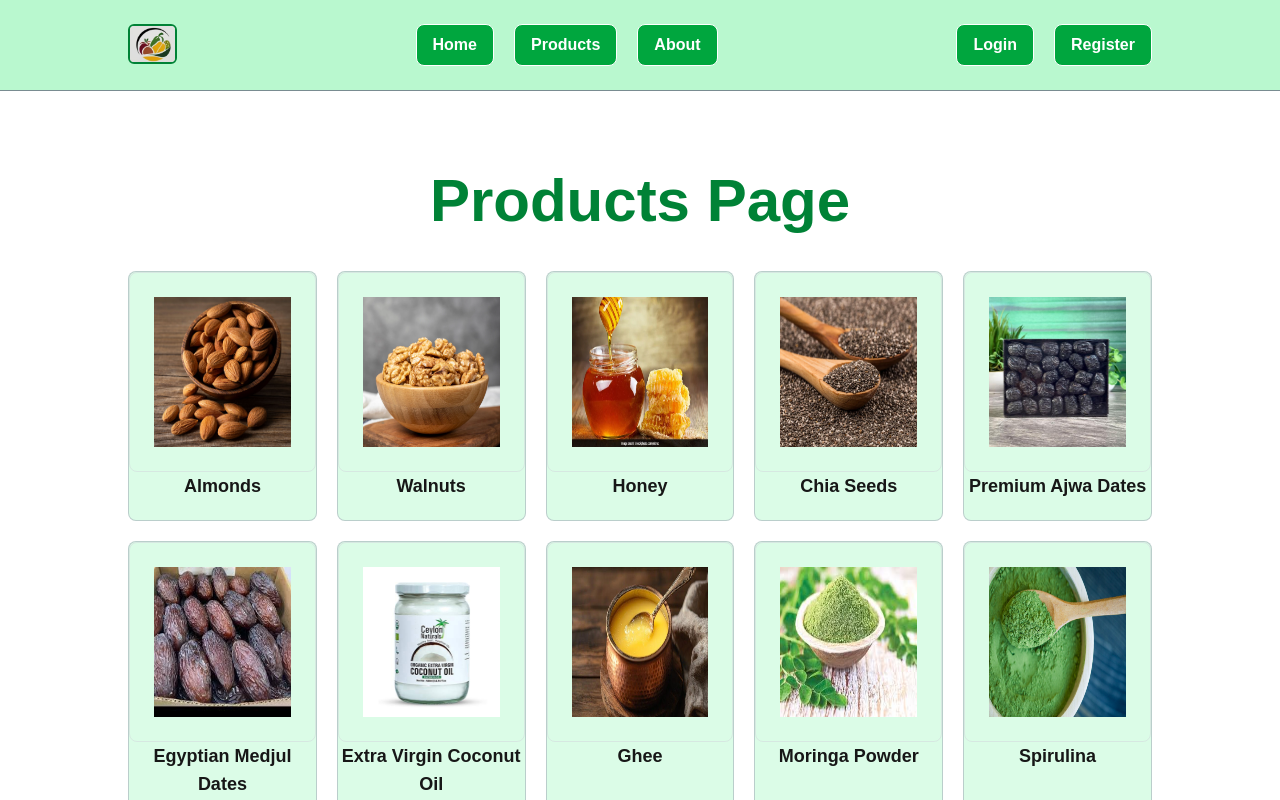
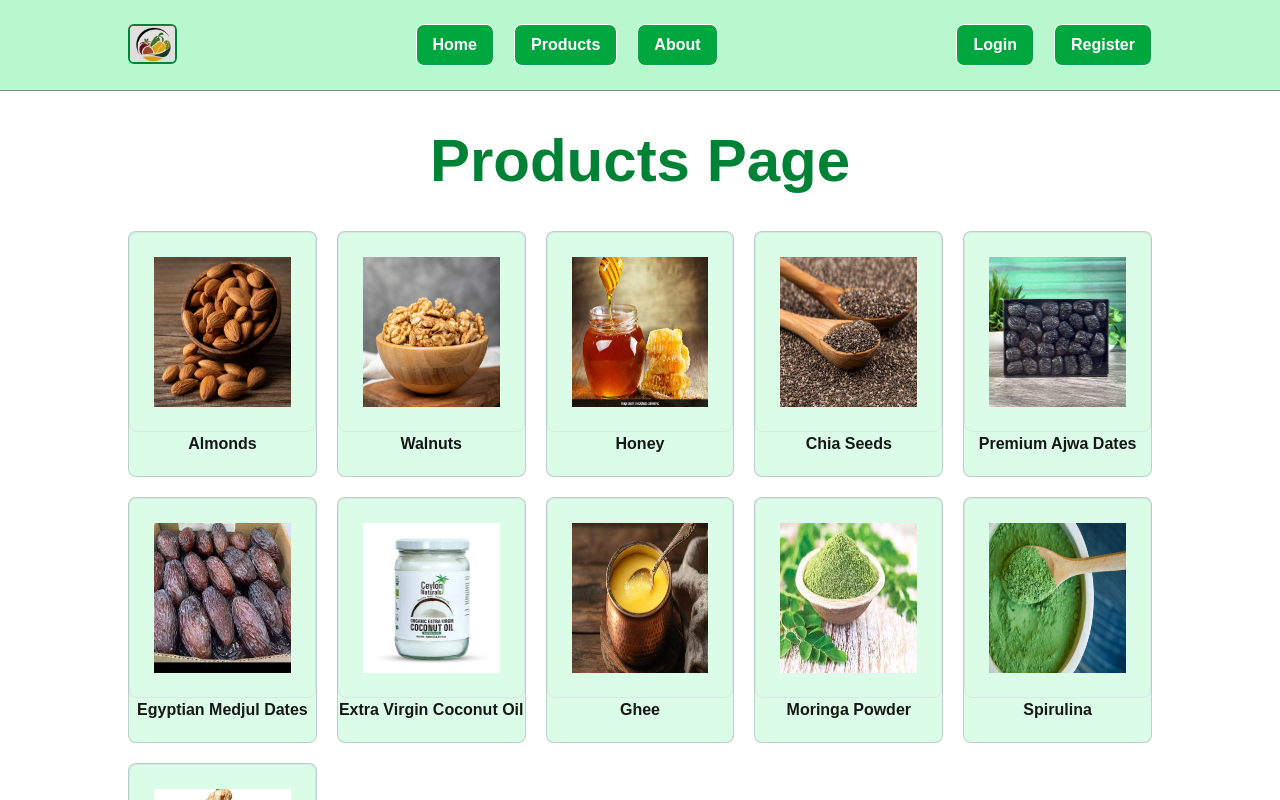
Before and after one commit to helal366/abdullahmart, a Next.js app: page /products in a window 1280 px wide. Shown: the top 800 px of the page. Built offline with nearby package versions, Linux system fonts and the light colour scheme.

Commit message:
Image is placed instead of img.

```diff
--- a/src/app/products/page.jsx
+++ b/src/app/products/page.jsx
@@ -1,8 +1,9 @@
+import Image from 'next/image'
 import Link from 'next/link'
 import React from 'react'
 
 export default function ProductsPage() {
- const data = [
+  const data = [
     {
       id: "64e4c5f92a3d9c7a1f3e9b12",
       name: "Almonds",
@@ -28,43 +29,43 @@ export default function ProductsPage() {
       description: "Chia Seeds are tiny black or white seeds from the Salvia hispanica plant, native to Central and South America. They’re rich in fiber, omega-3 fatty acids, protein, antioxidants, and essential minerals like calcium and magnesium. When soaked in liquid, chia seeds absorb many times their weight in water, forming a gel-like texture, which makes them popular in puddings, smoothies, and as an egg substitute in vegan baking."
     },
     {
-      id:"64f7c2d9b1a8e4f2d7c9b5a3",
+      id: "64f7c2d9b1a8e4f2d7c9b5a3",
       name: "Premium Ajwa Dates",
       image: "/ajwa_premium_dates.jpg",
       description: "Premium Ajwa Dates are a prized variety of dates grown in Medina, Saudi Arabia, known for their rich, soft texture, natural sweetness, and distinctive dark color. They are highly valued for their nutritional benefits, including being a good source of fiber, antioxidants, and essential minerals, while also holding cultural and traditional significance."
     },
     {
-      id:"6501d4f7e2b3c9a1f4b7d2e8",
+      id: "6501d4f7e2b3c9a1f4b7d2e8",
       name: "Egyptian Medjul Dates",
       image: "/egyptian_medjul_dates.jpg",
       description: "Egyptian Medjool Dates are large, soft, and naturally sweet dates, often called the “king of dates” for their rich flavor and chewy texture. Grown in Egypt’s ideal climate, they are packed with fiber, potassium, and antioxidants, making them both a healthy snack and a natural energy booster."
     },
     {
-      id:"6512e9b8a7c4f1d3e2b5a9c6",
+      id: "6512e9b8a7c4f1d3e2b5a9c6",
       name: "Extra Virgin Coconut Oil",
       image: "/extra_virgin_coconut_oil.jpg",
       description: "Extra Virgin Coconut Oil is a natural, unrefined oil extracted from fresh coconut meat without the use of heat or chemicals. It retains its pure aroma, flavor, and nutrients, making it rich in healthy fats, antioxidants, and antimicrobial properties. Commonly used in cooking, skincare, and haircare, it is valued for its versatility and health benefits."
     },
     {
-      id:"6524f7a1d9c3e8b2a4f1c7d5",
+      id: "6524f7a1d9c3e8b2a4f1c7d5",
       name: "Ghee",
       image: "/ghee.jpg",
       description: "Ghee is a type of clarified butter traditionally used in South Asian cooking, made by simmering butter to remove water and milk solids. It has a rich, nutty flavor, a high smoke point, and is valued for its nutritional benefits, including healthy fats and fat-soluble vitamins. Commonly used in cooking, Ayurveda, and rituals, ghee is prized for both taste and wellness."
     },
     {
-      id:"6536a2d4b9e7c1f8d3a5e2c7",
+      id: "6536a2d4b9e7c1f8d3a5e2c7",
       name: "Moringa Powder",
       image: "/moringa_powder.jpg",
       description: "Moringa Powder is made from the dried leaves of the Moringa oleifera tree, often called the “drumstick tree” or “miracle tree.” It is rich in vitamins, minerals, antioxidants, and plant protein, making it a popular superfood. Commonly added to smoothies, teas, and recipes, moringa powder is valued for supporting energy, immunity, and overall wellness."
     },
     {
-      id:"6548c3b1f2a9e7d4c8b5a1f6",
+      id: "6548c3b1f2a9e7d4c8b5a1f6",
       name: "Spirulina",
       image: "/spirulina.jpg",
       description: "Spirulina is a blue-green algae known as a nutrient-dense superfood. Packed with protein, vitamins, minerals, and antioxidants, it supports energy, immunity, and overall wellness. Commonly available in powder or tablet form, spirulina is often added to smoothies, juices, and health supplements for a natural nutrient boost."
     },
     {
-      id:"655ad7e2b4c1f9a8d3e6b2c4",
+      id: "655ad7e2b4c1f9a8d3e6b2c4",
       name: "Turmeric Powder",
       image: "/turmeric_powder.jpg",
       description: "Turmeric Powder is a bright yellow spice made from the dried root of the turmeric plant (Curcuma longa). Renowned for its warm, earthy flavor and natural anti-inflammatory properties, it is widely used in cooking, herbal remedies, and wellness practices. Rich in antioxidants, turmeric powder supports digestion, immunity, and overall health."
@@ -72,14 +73,19 @@ export default function ProductsPage() {
   ]
   return (
     <section className='py-10 padding'>
-      <h1 className='text-bold text-green-700 text-4xl lg:text-6xl font-bold my-10 text-center '>Products Page
+      <h1 className='text-green-700 text-4xl lg:text-6xl font-bold mb-10 text-center '>Products Page
       </h1>
       <section className='grid sm:grid-cols-2 md:grid-cols-3 lg:grid-cols-4 xl:grid-cols-5 2xl:grid-cols-6 gap-5'>
         {data.map(d => <div key={d?.id} className='bg-green-100 rounded-lg border border-gray-400/50'>
           <Link href={`/products/${d?.id}`}>
-            <img src={d?.image} alt={d?.name} className='h-[200px] w-full p-6 rounded-lg border border-gray-300/50 cursor-pointer' />
+            <Image
+              src={d?.image}
+              alt={d?.name}
+              width={500}
+              height={500}
+              className='h-[200px] w-full p-6 rounded-lg border border-gray-300/50 cursor-pointer' />
           </Link>
-          <h4 className='text-lg font-semibold text-center mb-5'>{d?.name}</h4>
+          <h4 className='font-semibold text-center mb-5'>{d?.name}</h4>
         </div>)}
       </section>
     </section>
```
